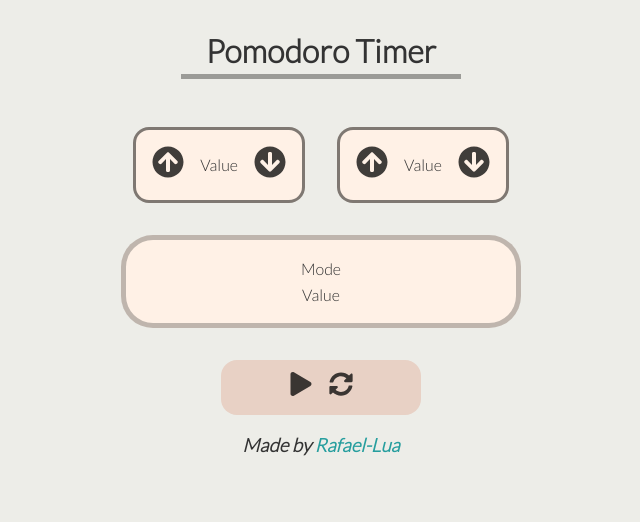
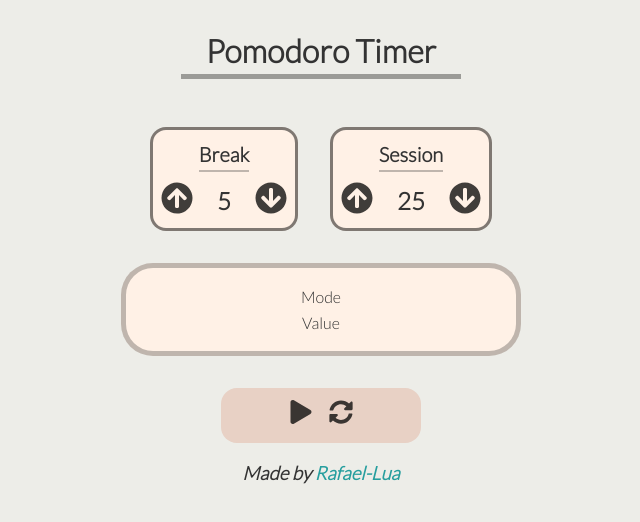
Before and after one commit to rafael-lua/fcc-pomodoro-timer, a React (Create React App) app: page / in a window 1280 px wide. Shown: the top 522 px of the page, without its empty margins (319-959 px from the left). Built offline with nearby package versions, Linux system fonts and the light colour scheme.

Commit message:
Update options component and style

```diff
--- a/src/components/Options.js
+++ b/src/components/Options.js
@@ -6,14 +6,21 @@ function Options(props) {
   return (
     <div className="options-wrapper">
       <div className="options">
-        <div className="icon"><FaArrowCircleUp size="2em" /></div>
-        <p>Value</p>
-        <div className="icon"><FaArrowCircleDown size="2em" /></div>
+        <p className="options-text">Break</p>
+        <div className="options-value">
+          <div className="icon"><FaArrowCircleUp size="2em" /></div>
+          <p className="options-value-text">{props.breakLength}</p>
+          <div className="icon"><FaArrowCircleDown size="2em" /></div>
+        </div>
       </div>
       <div className="options">
-        <div className="icon"><FaArrowCircleUp size="2em" /></div>
-        <p>Value</p>
-        <div className="icon"><FaArrowCircleDown size="2em" /></div>
+        <p className="options-text">Session</p>
+        <div className="options-value">
+          <div className="icon"><FaArrowCircleUp size="2em" /></div>
+          <p className="options-value-text">{props.sessionLength}</p>
+          <div className="icon"><FaArrowCircleDown size="2em" /></div>
+        </div>
+
       </div>
     </div>
   )
--- a/src/index.css
+++ b/src/index.css
@@ -73,14 +73,34 @@ p {
 }
 
 .options {
-  padding: 1em;
+  padding: 0.5em;
   display: flex;
+  flex-direction: column;
   justify-content: center;
   align-items: center;
   border: 3px solid rgba(0, 0, 0, 0.5);
   border-radius: 1em;
   margin: 0 1em;
   background-color: #fff1e6;
+}
+
+.options-text {
+  font-size: 1.25em;
+  font-weight: 700;
+  text-align: center;
+  border-bottom: 2px solid rgba(0, 0, 0, 0.25);
+  margin-bottom: 0.5em;
+}
+
+.options-value {
+  display: flex;
+  justify-content: center;
+  align-items: center;
+}
+
+.options-value-text {
+  font-weight: 700;
+  font-size: 1.5em;
 }
 
 .display {
```
